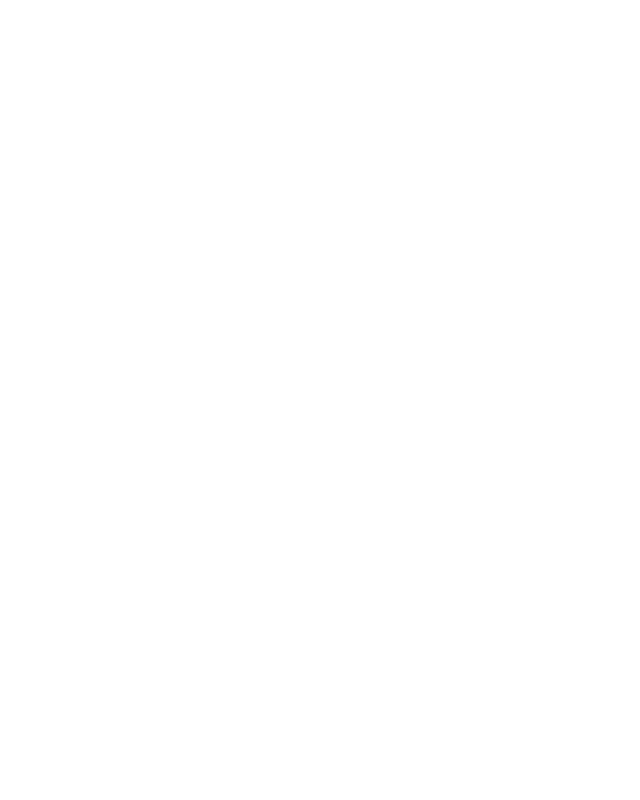
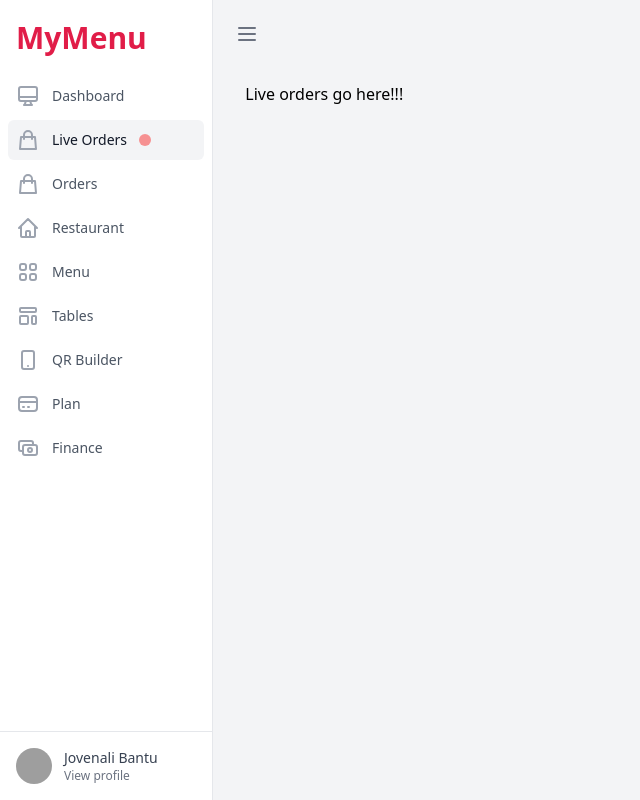
Before and after one commit to Wasimba-Technologies/mymenu-backend-application, a Nuxt app: page /orders-live in a window 1280 px wide. Before the commit this address had no page. Shown: the whole page, without its empty margins (0-640 px from the left). Built offline with nearby package versions, Linux system fonts and the light colour scheme; grey boxes are pictures that could not be loaded.

Commit message:
Applied colors to the active link

```diff
--- a/layouts/dashboard.vue
+++ b/layouts/dashboard.vue
@@ -62,11 +62,11 @@
             <h1 class="text-rose-600 font-bold text-3xl text-center">MyMenu</h1>
           </div>
           <nav class="mt-5 flex-1 px-2 bg-white space-y-1">
-            <a v-for="item in navigation" :key="item.name" :href="item.href" :class="[item.current ? 'bg-gray-100 text-gray-900' : 'text-gray-600 hover:bg-gray-50 hover:text-gray-900', 'group flex items-center px-2 py-2 text-sm font-medium rounded-md']">
+            <NuxtLink v-for="item in navigation" :key="item.name" :to="item.href" :class="['text-gray-600 hover:bg-gray-50 hover:text-gray-900', 'group flex items-center px-2 py-2 text-sm font-medium rounded-md']">
               <component :is="item.icon" :class="[item.current ? 'text-gray-500' : 'text-gray-400 group-hover:text-gray-500', 'mr-3 flex-shrink-0 h-6 w-6']" aria-hidden="true" />
               {{ item.name }}
               <span v-if="item.name === 'Live Orders'" class="animate-ping ml-3 h-3 w-3 rounded-full bg-red-400 opacity-75"></span>
-            </a>
+            </NuxtLink>
 
           </nav>
         </div>
@@ -109,6 +109,12 @@
   </div>
 </template>
 
+<style>
+.router-link-exact-active{
+    @apply bg-gray-100 text-gray-900
+}
+</style>
+
 
 
 <script setup>
@@ -128,15 +134,15 @@
 } from '@heroicons/vue/outline'
 
 const navigation = [
-  { name: 'Dashboard', href: '#', icon: DesktopComputerIcon, current: true },
-  { name: 'Live Orders', href: '#', icon: ShoppingBagIcon, current: false },
-  { name: 'Orders', href: '#', icon: ShoppingBagIcon, current: false },
-  { name: 'Restaurant', href: '#', icon: HomeIcon, current: false },
-  { name: 'Menu', href: '#', icon: ViewGridIcon, current: false },
-  { name: 'Tables', href: '#', icon: TemplateIcon, current: false },
-  { name: 'QR Builder', href: '#', icon: DeviceMobileIcon, current: false },
-  { name: 'Plan', href: '#', icon: CreditCardIcon, current: false },
-  { name: 'Finances', href: '#', icon: CashIcon, current: false },
+  { name: 'Dashboard', href: '/home', icon: DesktopComputerIcon},
+  { name: 'Live Orders', href: '/orders-live', icon: ShoppingBagIcon },
+  { name: 'Orders', href: '/orders', icon: ShoppingBagIcon },
+  { name: 'Restaurant', href: '/restaurant', icon: HomeIcon },
+  { name: 'Menu', href: '/menu', icon: ViewGridIcon },
+  { name: 'Tables', href: '/tables', icon: TemplateIcon },
+  { name: 'QR Builder', href: '/qr-builder', icon: DeviceMobileIcon },
+  { name: 'Plan', href: '/plan', icon: CreditCardIcon },
+  { name: 'Finance', href: '/finance', icon: CashIcon },
 ]
 
 const sidebarOpen = ref(false)
--- a/pages/live-orders.vue
+++ /dev/null
@@ -1 +0,0 @@
-<
--- /dev/null
+++ b/pages/orders-live.vue
@@ -0,0 +1,13 @@
+<template>
+    <div>
+
+        Live orders go here!!!
+    </div>
+</template>
+
+
+<script setup>
+definePageMeta({
+    layout: "dashboard",
+});
+</script>
```
